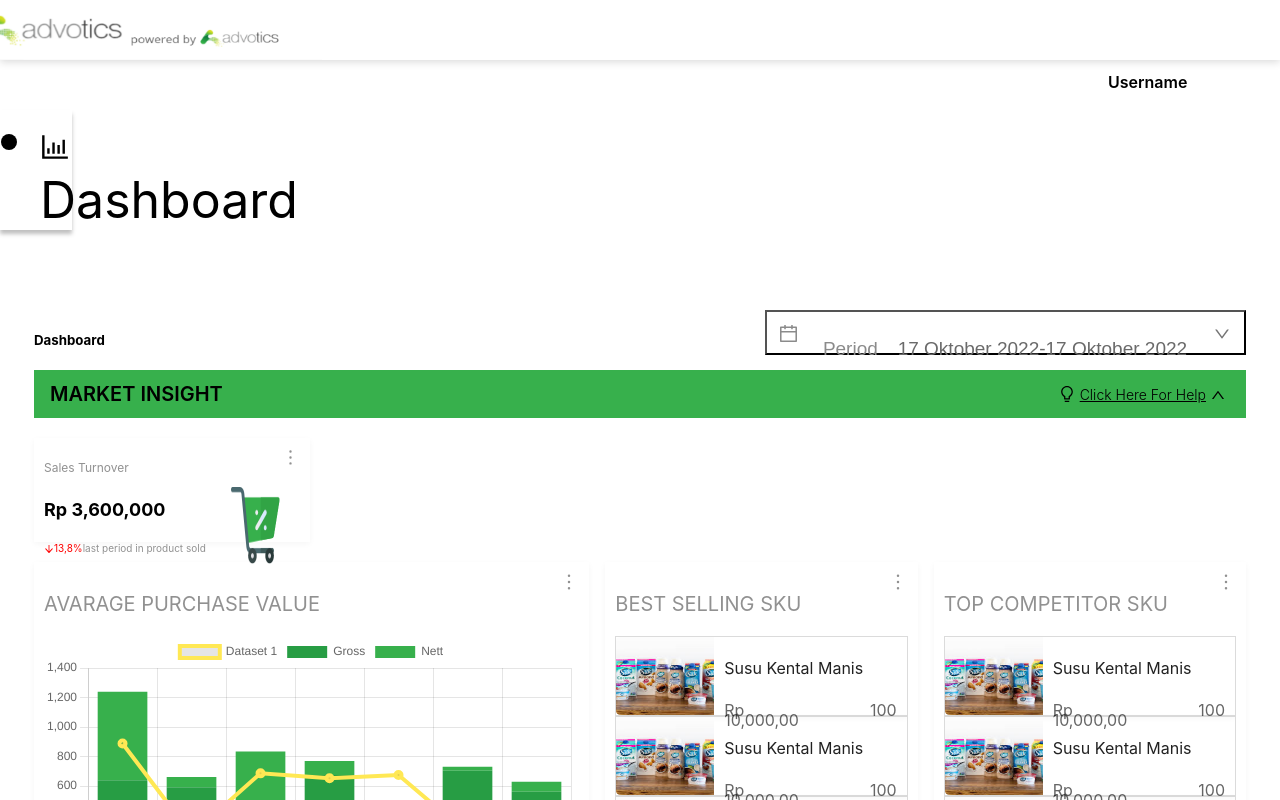
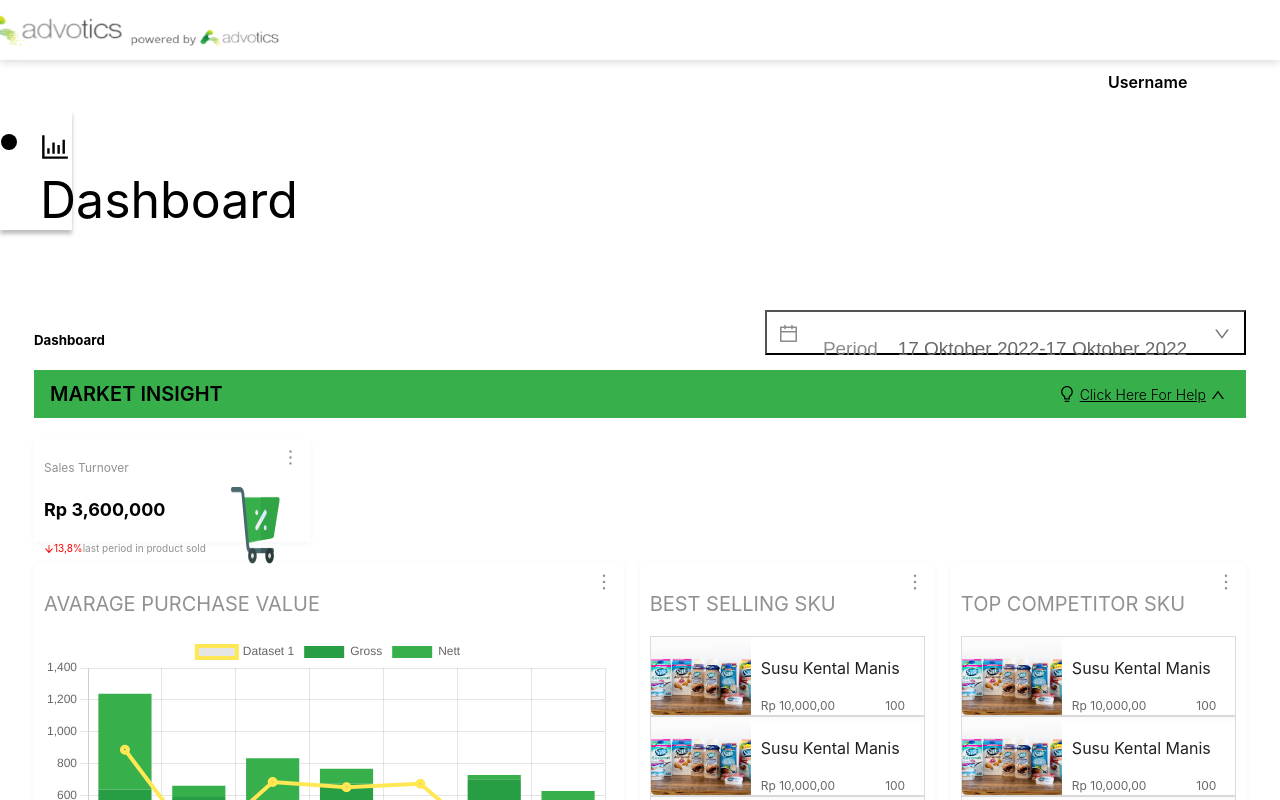
Before and after one commit to makbarsyahwana/market-insight-dahsboard, a Next.js app: page / in a window 1280 px wide. Shown: the top 800 px of the page. Built offline with nearby package versions, Linux system fonts and the light colour scheme.

Commit message:
change style component

```diff
--- a/components/card/product-card.cmp.tsx
+++ b/components/card/product-card.cmp.tsx
@@ -23,7 +23,8 @@ export default function ProductCard ({image, name, price, sold}) {
                     <div style={{
                       display: 'flex',
                       color: '#00000099',
-                      gap: '50px'
+                      gap: '50px',
+                      fontSize: '12px'
                     }}>
                       <p>{price}</p>
                       <p>{sold}</p>
--- a/pages/index.tsx
+++ b/pages/index.tsx
@@ -88,7 +88,7 @@ function Home() {
 
           <AnalyticsCard
             title={'AVARAGE PURCHASE VALUE'}
-            width={'670px'}
+            width={'50%'}
             height={'424px'}
           >
             <PurchaseChart />
@@ -98,7 +98,7 @@ function Home() {
 
           <AnalyticsCard
             title={'BEST SELLING SKU'}
-            width={'375px'}
+            width={'25%'}
             height={'424px'}
           >
             {
@@ -117,7 +117,7 @@ function Home() {
 
           <AnalyticsCard
             title={'TOP COMPETITOR SKU'}
-            width={'375px'}
+            width={'25%'}
             height={'424px'}
           >
             {
```
